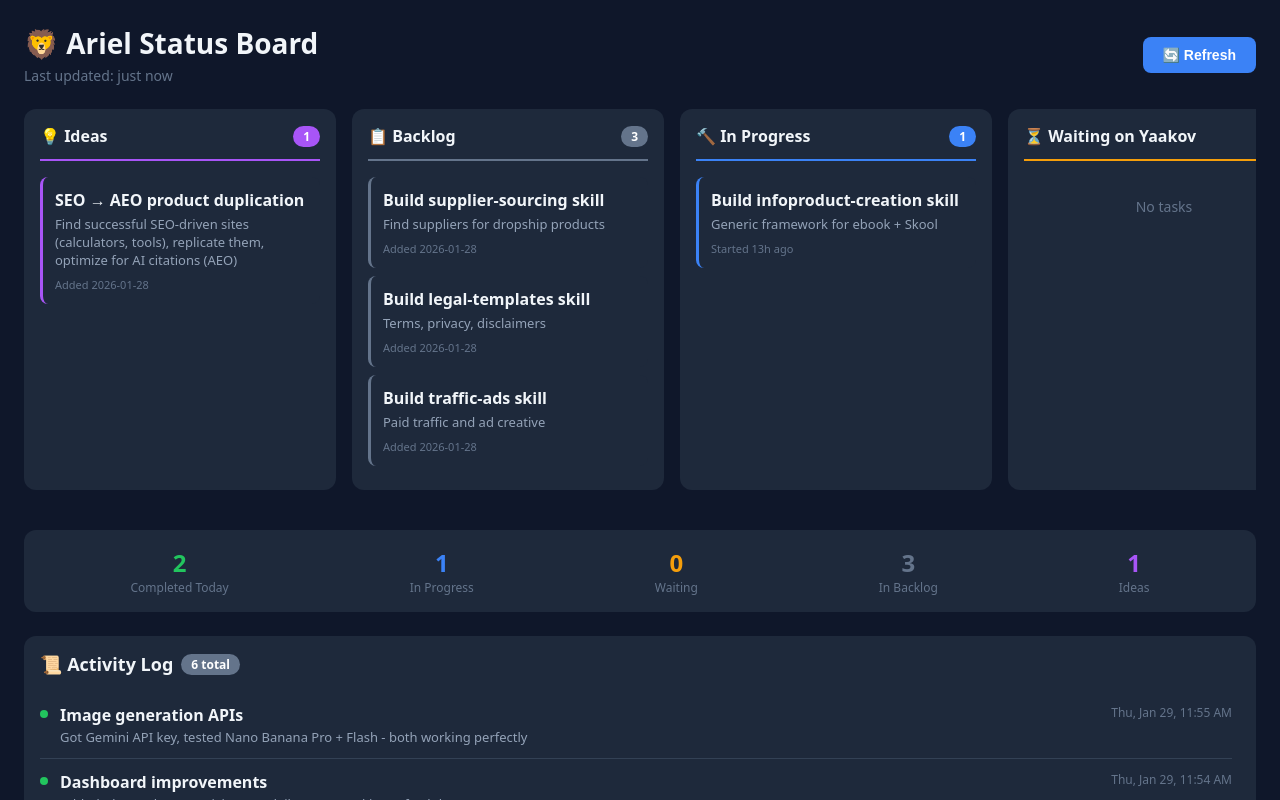
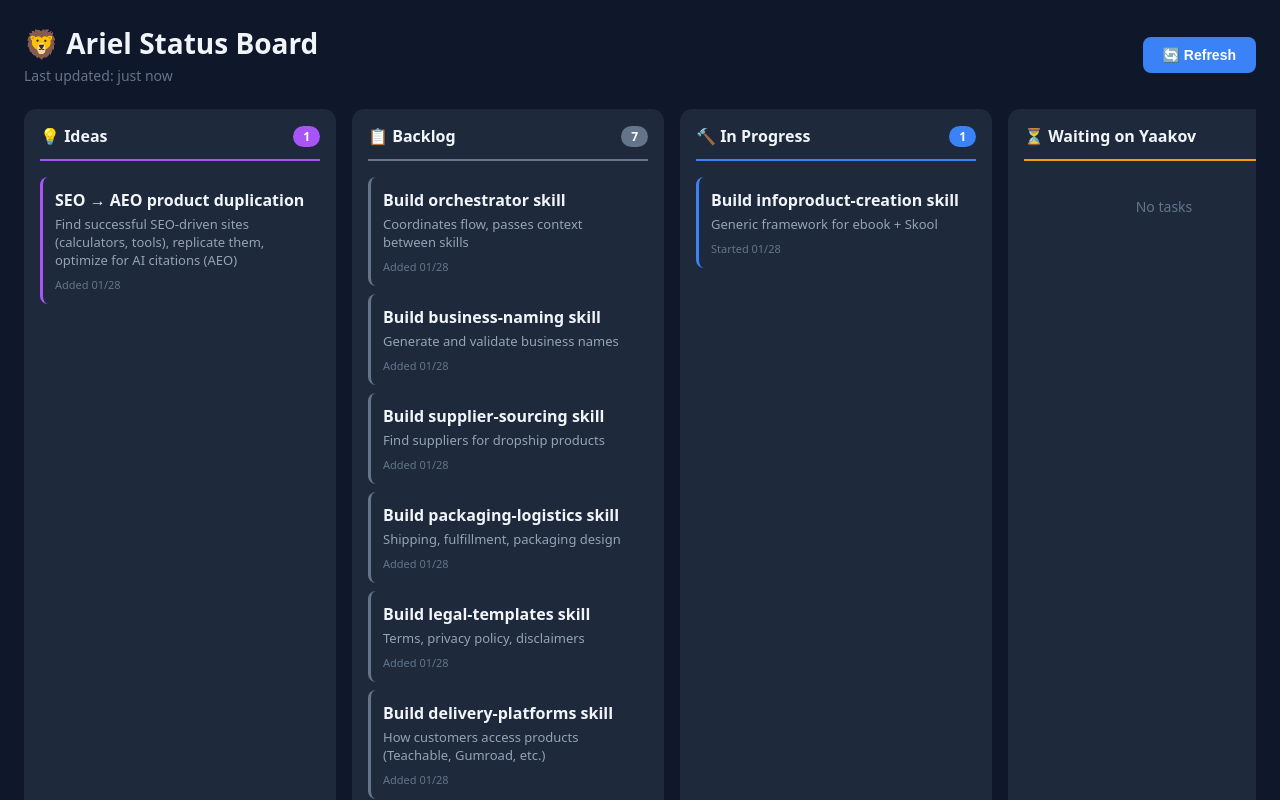
Before and after one commit to YS-projectcalc/ariel-dashboard, a Next.js app: page / in a window 1280 px wide. Shown: the top 800 px of the page. Built offline with nearby package versions, Linux system fonts and the light colour scheme.

Commit message:
Full backlog from master plan + MM/DD date format

```diff
--- a/app/page.js
+++ b/app/page.js
@@ -62,6 +62,9 @@ const initialData = {
 
 function timeAgo(dateString) {
   if (!dateString) return '';
+  // If already in MM/DD format, return as-is
+  if (/^\d{1,2}\/\d{1,2}$/.test(dateString)) return dateString;
+
   const date = new Date(dateString);
   const now = new Date();
   const diffMs = now - date;
@@ -73,7 +76,8 @@ function timeAgo(dateString) {
   if (diffMins < 60) return `${diffMins}m ago`;
   if (diffHours < 24) return `${diffHours}h ago`;
   if (diffDays < 7) return `${diffDays}d ago`;
-  return date.toLocaleDateString();
+  // Return MM/DD format
+  return `${date.getMonth() + 1}/${date.getDate()}`;
 }
 
 function formatDate(dateString) {
--- a/public/status.json
+++ b/public/status.json
@@ -1,27 +1,31 @@
 {
-  "lastUpdated": "2026-01-29T11:55:00Z",
+  "lastUpdated": "2026-01-29T12:05:00Z",
   "columns": {
     "ideas": {
       "title": "💡 Ideas",
       "color": "#a855f7",
       "tasks": [
-        { "id": "i1", "title": "SEO → AEO product duplication", "description": "Find successful SEO-driven sites (calculators, tools), replicate them, optimize for AI citations (AEO)", "created": "2026-01-28" }
+        { "id": "i1", "title": "SEO → AEO product duplication", "description": "Find successful SEO-driven sites (calculators, tools), replicate them, optimize for AI citations (AEO)", "created": "01/28" }
       ]
     },
     "backlog": {
       "title": "📋 Backlog",
       "color": "#64748b",
       "tasks": [
-        { "id": "b1", "title": "Build supplier-sourcing skill", "description": "Find suppliers for dropship products", "created": "2026-01-28" },
-        { "id": "b2", "title": "Build legal-templates skill", "description": "Terms, privacy, disclaimers", "created": "2026-01-28" },
-        { "id": "b3", "title": "Build traffic-ads skill", "description": "Paid traffic and ad creative", "created": "2026-01-28" }
+        { "id": "b1", "title": "Build orchestrator skill", "description": "Coordinates flow, passes context between skills", "created": "01/28" },
+        { "id": "b2", "title": "Build business-naming skill", "description": "Generate and validate business names", "created": "01/28" },
+        { "id": "b3", "title": "Build supplier-sourcing skill", "description": "Find suppliers for dropship products", "created": "01/28" },
+        { "id": "b4", "title": "Build packaging-logistics skill", "description": "Shipping, fulfillment, packaging design", "created": "01/28" },
+        { "id": "b5", "title": "Build legal-templates skill", "description": "Terms, privacy policy, disclaimers", "created": "01/28" },
+        { "id": "b6", "title": "Build delivery-platforms skill", "description": "How customers access products (Teachable, Gumroad, etc.)", "created": "01/28" },
+        { "id": "b7", "title": "Build traffic-ads skill", "description": "Paid traffic, ad creative, targeting", "created": "01/28" }
       ]
     },
     "inProgress": {
       "title": "🔨 In Progress",
       "color": "#3b82f6",
       "tasks": [
-        { "id": "p1", "title": "Build infoproduct-creation skill", "description": "Generic framework for ebook + Skool", "started": "2026-01-28T22:15:00Z" }
+        { "id": "p1", "title": "Build infoproduct-creation skill", "description": "Generic framework for ebook + Skool", "started": "01/28" }
       ]
     },
     "waiting": {
@@ -41,6 +45,7 @@
     { "id": "d1", "title": "Rebuilt brand-assets skill", "description": "Elite version with dropship/infoproduct split", "completed": "2026-01-28T19:30:00Z" },
     { "id": "d2", "title": "Deep research: Nano Banana vs Ideogram", "description": "Compared image gen options", "completed": "2026-01-28T20:00:00Z" },
     { "id": "d3", "title": "Skills capability assessment", "description": "Analyzed all 4 skills honestly", "completed": "2026-01-28T19:45:00Z" },
-    { "id": "d4", "title": "Built Kanban dashboard", "description": "Initial version of status board", "completed": "2026-01-28T22:30:00Z" }
+    { "id": "d4", "title": "Built Kanban dashboard", "description": "Initial version of status board", "completed": "2026-01-28T22:30:00Z" },
+    { "id": "d0", "title": "Funnel-builder skill", "description": "Landing pages, emails, upsells - complete", "completed": "2026-01-27T18:00:00Z" }
   ]
 }
```
